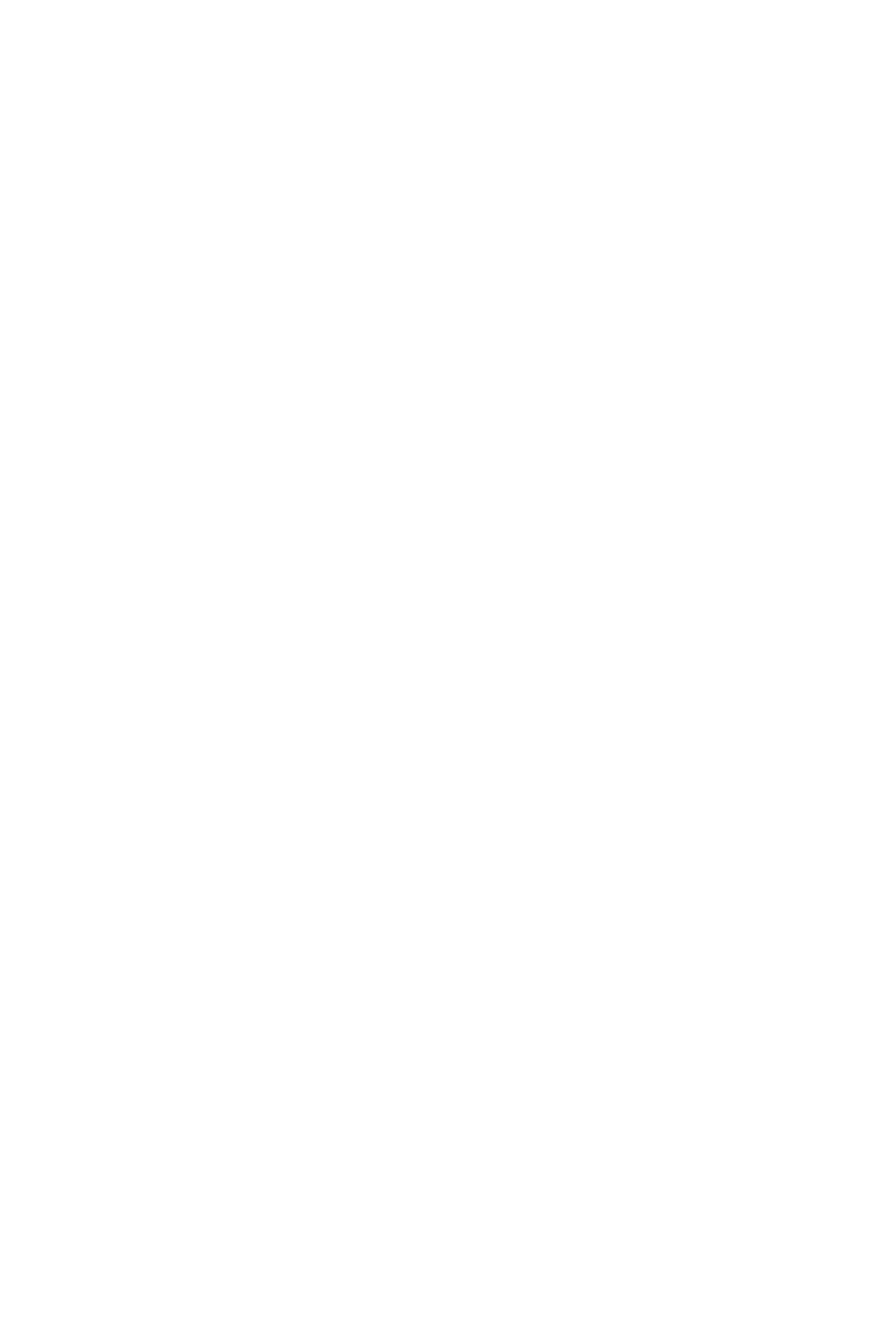
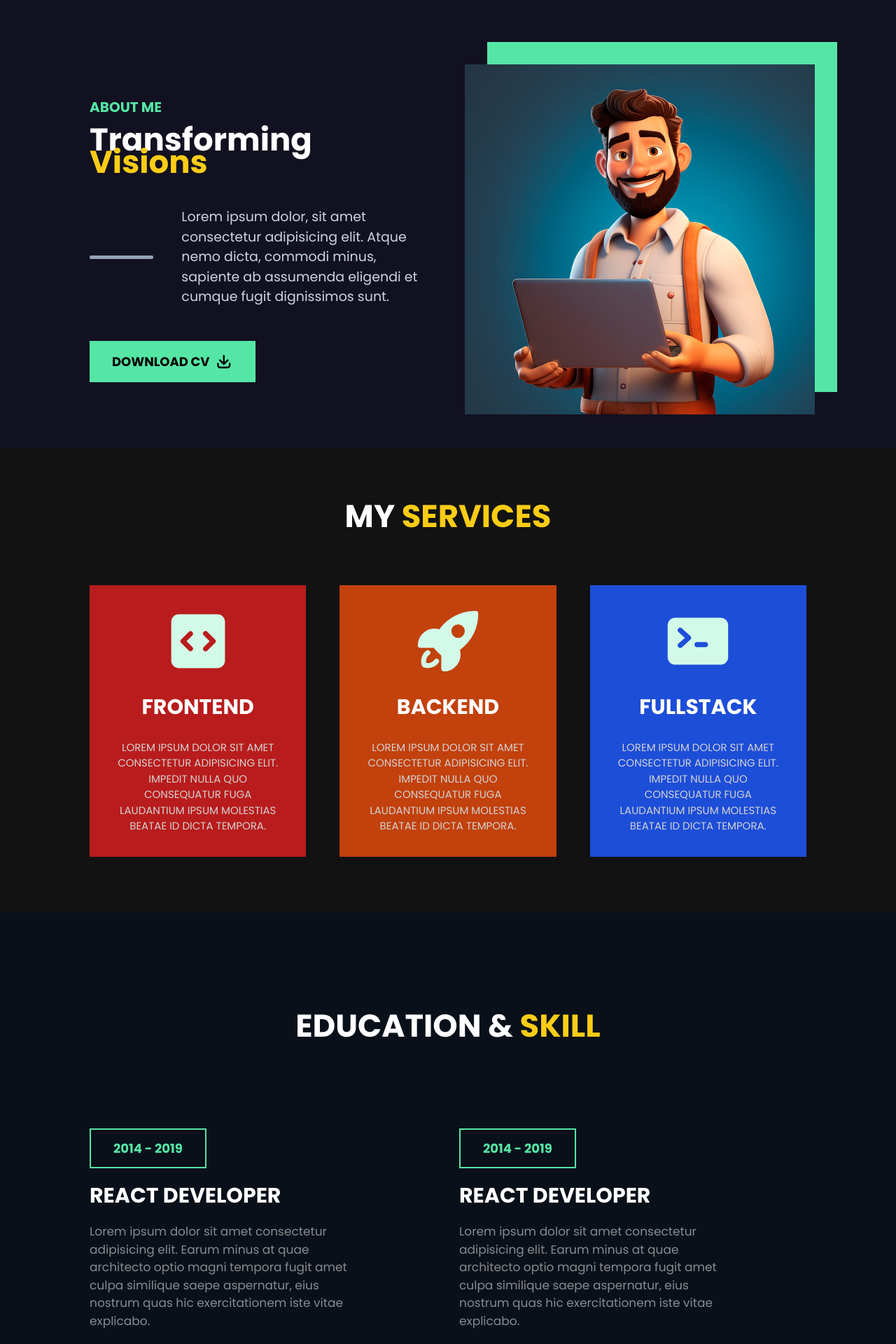
Before and after one commit to alirasouliwebdeveloper/Portfolio, a Next.js app: page / in a window 1280 px wide. Shown: the part 820-2740 px from the top of the page at 70% size. Before the commit the page ends 800 px from the top, so only its background shows below. Built offline with nearby package versions, Linux system fonts and the light colour scheme.

Commit message:
add some sections
Hero, Mobile nav,, projects, services, skills, skill item, skill language

```diff
--- a/app/Components/About.tsx
+++ b/app/Components/About.tsx
@@ -1,7 +1,47 @@
+import { ArrowDownTrayIcon } from "@heroicons/react/16/solid";
+import Image from "next/image";
 import React from "react";
 
 const About = () => {
-  return <div>About</div>;
+  return (
+    <div className="bg-[#121121] pb-[3rem] pt-[4rem] md:pt-[8rem] ">
+      <div className="grid grid-cols-1 md:grid-cols-2 w-[80%] mx-auto gap-[3rem] items-center">
+        <div>
+          <h1 className="uppercase text-[20px] font-bold text-[#55e6a5] mb-[1rem]">
+            About Me
+          </h1>
+          <h2 className="text-[25px] md:text-[35px] lg:text-[45px] md:leading[3rem] leading-[2rem] capitalize mb-[3rem] font-bold text-white">
+            Transforming <span className="text-yellow-400">Visions</span>
+          </h2>
+          <div className="mb-[3rem] flex items-center md:space-x-10">
+            <span className="w-[100px] hidden md:block h-[5px] bg-slate-400 rounded-sm"></span>
+            <p className="text-[19px] text-slate-300 w-[80%]">
+              Lorem ipsum dolor, sit amet consectetur adipisicing elit. Atque
+              nemo dicta, commodi minus, sapiente ab assumenda eligendi et
+              cumque fugit dignissimos sunt.
+            </p>
+          </div>
+          <button
+            className="px-[2rem] hover:bg-yellow-400 relative transition-all duration-200 py-[1rem] text-[18px]
+              font-bold uppercase bg-[#55e6a5] text-black flex items-center space-x-2"
+          >
+            <p>Download CV</p>
+            <ArrowDownTrayIcon className="w-[1.6rem] h-[1.7rem] text-black " />
+          </button>
+        </div>
+        <div className="lg:w-[500px] mx-auto md:mx-0 mt-[2rem] lg:mt-0 lg:h-[500px] w-[300px] h-[300px] relative">
+          <Image
+            src="/images/about.jpg"
+            alt="user"
+            layout="fill"
+            objectFit="contain"
+            className="relative z-[11] w-[100%] h-[100%] object-contain"
+          />
+          <div className="absolute w-[100%] h-[100%] z-[10] bg-[#55e6a5] top-[-2rem] right-[-2rem]"></div>
+        </div>
+      </div>
+    </div>
+  );
 };
 
 export default About;
--- a/app/Components/Hero.tsx
+++ b/app/Components/Hero.tsx
@@ -6,7 +6,7 @@ import { ArrowDownTrayIcon, PlayCircleIcon } from "@heroicons/react/16/solid";
 
 const Hero = () => {
   return (
-    <div className="h-[88vh] bg-[url('/images/banner.jpg')] bg-cover bg-center">
+    <div className="h-[88vh] bg-[url('/images/banner.jpg')] mt-[10vh] bg-cover bg-center">
       <Particle />
       <div className="w-[80%] grid-cols-1 mx-auto grid lg:grid-cols-2 gap-[3rem] h-[100%] items-center">
         <div>
--- a/app/Components/MobileNav.tsx
+++ b/app/Components/MobileNav.tsx
@@ -10,7 +10,7 @@ const MobileNav = ({ closeNav, nav }: Props) => {
   const navAnimation = nav ? "translate-x-0" : "translate-x-[-100%]";
   return (
     <div
-      className={`fixed ${navAnimation} transform transition-all duration-300 top-0 lef-0 right-0 bottom-0 z-[1000000] bg-[#09101a]`}
+      className={`fixed ${navAnimation} transform transition-all duration-300 top-0 lef-0 right-0 bottom-0 z-[10000] bg-[#09101a]`}
     >
       <div className="w-[100vw] h-[100vh] flex flex-col items-center justify-center">
         <div className="nav-link-mobile">HOME</div>
@@ -22,7 +22,7 @@ const MobileNav = ({ closeNav, nav }: Props) => {
       </div>
       <div
         onClick={closeNav}
-        className="absolute z-[1000000000] cursor-pointer top-[2rem] right-[2rem] w-[2rem] h-[2rem] text-yellow-400"
+        className="absolute z-[100000] cursor-pointer top-[2rem] right-[2rem] w-[2rem] h-[2rem] text-yellow-400"
       >
         <XMarkIcon />
       </div>
--- a/app/Components/Nav.tsx
+++ b/app/Components/Nav.tsx
@@ -7,7 +7,7 @@ interface Props {
 
 const Nav = ({ openNav }: Props) => {
   return (
-    <div className="w-[100] sticky z-[10000] top-0 h-[12vh] bg-[#141c27] shadow-md py-8">
+    <div className="w-[100%] fixed z-[1000] top-0 h-[12vh] bg-[#141c27] shadow-md">
       <div className="flex items-center justify-between w-[80%] mx-auto h-[100%]">
         <h1 className="flex-[0.6] cursor-pointer text-[25px] text-white font-bold">
           WEB
--- /dev/null
+++ b/app/Components/Projects.tsx
@@ -0,0 +1,13 @@
+import React from "react";
+
+const Projects = () => {
+  return (
+    <div className="bg-[#02050a] pt-[4rem] md:pt-[8rem] pb-[1rem]">
+      <h1 className="heading">
+        Pro<span className="text-yellow-400">Ject</span>
+      </h1>
+    </div>
+  );
+};
+
+export default Projects;
--- /dev/null
+++ b/app/Components/Services.tsx
@@ -0,0 +1,61 @@
+import {
+  CodeBracketSquareIcon,
+  CommandLineIcon,
+  RocketLaunchIcon,
+} from "@heroicons/react/20/solid";
+import React from "react";
+
+const Services = () => {
+  return (
+    <div className="bg-[#121212] pt-[4rem] md:pt-8rem] pb-[5rem]">
+      <p className="heading">
+        My <span className="text-yellow-400">Services</span>
+      </p>
+      <div className="grid grid-cols-1 md:grid-cols-2 lg:grid-cols-3 w-[80%] mx-auto items-center gap-[3rem] mt-[4rem] text-white">
+        <div>
+          <div className="bg-red-700 hover:scale-110 transform transition-all duration-300 hover:-rotate-6 uppercase font-semibold text-center p-[2rem]">
+            <CodeBracketSquareIcon className="w-[6rem] h-[6rem] mx-auto text-[#d3fae8]" />
+            <h1 className="text-[20px] md:text-[30px] mt-[1.5rem] mb-[1.5rem]">
+              FrontEnd
+            </h1>
+            <p className="text-[15px] text-[#d3d2d2] font-normal">
+              Lorem ipsum dolor sit amet consectetur adipisicing elit. Impedit
+              nulla quo consequatur fuga laudantium ipsum molestias beatae id
+              dicta tempora.
+            </p>
+          </div>
+        </div>
+
+        <div>
+          <div className="bg-orange-700 hover:scale-110 transform transition-all duration-300  uppercase font-semibold text-center p-[2rem]">
+            <RocketLaunchIcon className="w-[6rem] h-[6rem] mx-auto text-[#d3fae8]" />
+            <h1 className="text-[20px] md:text-[30px] mt-[1.5rem] mb-[1.5rem]">
+              Backend
+            </h1>
+            <p className="text-[15px] text-[#d3d2d2] font-normal">
+              Lorem ipsum dolor sit amet consectetur adipisicing elit. Impedit
+              nulla quo consequatur fuga laudantium ipsum molestias beatae id
+              dicta tempora.
+            </p>
+          </div>
+        </div>
+
+        <div>
+          <div className="bg-blue-700 hover:scale-110 transform transition-all duration-300 hover:rotate-6 uppercase font-semibold text-center p-[2rem]">
+            <CommandLineIcon className="w-[6rem] h-[6rem] mx-auto text-[#d3fae8]" />
+            <h1 className="text-[20px] md:text-[30px] mt-[1.5rem] mb-[1.5rem]">
+              Fullstack
+            </h1>
+            <p className="text-[15px] text-[#d3d2d2] font-normal">
+              Lorem ipsum dolor sit amet consectetur adipisicing elit. Impedit
+              nulla quo consequatur fuga laudantium ipsum molestias beatae id
+              dicta tempora.
+            </p>
+          </div>
+        </div>
+      </div>
+    </div>
+  );
+};
+
+export default Services;
--- /dev/null
+++ b/app/Components/Skills.tsx
@@ -0,0 +1,41 @@
+import React from "react";
+import SkillsItem from "./SkillsItem";
+import SkillsLanguage from "./SkillsLanguage";
+
+const Skills = () => {
+  return (
+    <div className="pt-[4rem] md:pt-[8rem] bp-[5rem] bg-[#09101a]">
+      <h1 className="heading">
+        Education & <span className="text-yellow-400">Skill</span>
+      </h1>
+      <div className="w-[80%] mx-auto pt-[4rem] md:pt-[8rem] grid grid-cols-1 md:grid-cols-2 gap-[2rem] items-center">
+        <div>
+          <SkillsItem title="React Developer" year="2014 - 2019" />
+          <SkillsItem title="Laravel Developer" year="2019 - 2023" />
+          <SkillsLanguage
+            skill1="html"
+            skill2="css"
+            skill3="css"
+            level1="w-[91%]"
+            level2="w-[88%]"
+            level3="w-[88%]"
+          />
+        </div>
+        <div>
+          <SkillsItem title="React Developer" year="2014 - 2019" />
+          <SkillsItem title="Laravel Developer" year="2019 - 2023" />
+          <SkillsLanguage
+            skill1="html"
+            skill2="css"
+            skill3="css"
+            level1="w-[91%]"
+            level2="w-[88%]"
+            level3="w-[88%]"
+          />
+        </div>
+      </div>
+    </div>
+  );
+};
+
+export default Skills;
--- /dev/null
+++ b/app/Components/SkillsItem.tsx
@@ -0,0 +1,26 @@
+import React from "react";
+
+interface Props {
+  title: string;
+  year: string;
+}
+
+const SkillsItem = ({ title, year }: Props) => {
+  return (
+    <div className="mb-[4rem] md:mb-[8rem]">
+      <span className="px-[2rem] text-[#55e6a5] py-[0.9rem] font-bold text-[18px] border-[2px] border-[#55e6a5]">
+        {year}
+      </span>
+      <h1 className="mt-[2rem] uppercase font-semibold mb-[1rem] text-[20px] sm:text-[25px] md:text-[30px] text-white">
+        {title}
+      </h1>
+      <p className="text-[#aaaaaa] font-normal w-[80%] text-[17px] opacity-80">
+        Lorem ipsum dolor sit amet consectetur adipisicing elit. Earum minus at
+        quae architecto optio magni tempora fugit amet culpa similique saepe
+        aspernatur, eius nostrum quas hic exercitationem iste vitae explicabo.
+      </p>
+    </div>
+  );
+};
+
+export default SkillsItem;
--- /dev/null
+++ b/app/Components/SkillsLanguage.tsx
@@ -0,0 +1,52 @@
+import React from "react";
+
+interface Props {
+  skill1: string;
+  skill2: string;
+  skill3: string;
+  level1: string;
+  level2: string;
+  level3: string;
+}
+
+const SkillsLanguage = ({
+  skill1,
+  skill2,
+  skill3,
+  level1,
+  level2,
+  level3,
+}: Props) => {
+  return (
+    <div>
+      <div className="relative mb-[3rem]">
+        <h1 className="p-5 w-[100%] uppercase bg-gray-800 rounded-sm text-white text-[20px] font-bold">
+          {skill1}
+        </h1>
+        <span
+          className={`${level1} bottom-0 h-[6px] absolute bg-[#55e6a5]`}
+        ></span>
+      </div>
+
+      <div className="relative mb-[3rem]">
+        <h1 className="p-5 w-[100%] uppercase bg-gray-800 rounded-sm text-white text-[20px] font-bold">
+          {skill2}
+        </h1>
+        <span
+          className={`${level2} bottom-0 h-[6px] absolute bg-[#55e6a5]`}
+        ></span>
+      </div>
+
+      <div className="relative mb-[3rem]">
+        <h1 className="p-5 w-[100%] uppercase bg-gray-800 rounded-sm text-white text-[20px] font-bold">
+          {skill3}
+        </h1>
+        <span
+          className={`${level3} bottom-0 h-[6px] absolute bg-[#55e6a5]`}
+        ></span>
+      </div>
+    </div>
+  );
+};
+
+export default SkillsLanguage;
--- a/app/HomePage.tsx
+++ b/app/HomePage.tsx
@@ -3,6 +3,10 @@ import React, { useState } from "react";
 import Nav from "./Components/Nav";
 import MobileNav from "./Components/MobileNav";
 import Hero from "./Components/Hero";
+import About from "./Components/About";
+import Services from "./Components/Services";
+import Skills from "./Components/Skills";
+import Projects from "./Components/Projects";
 
 const HomePage = () => {
   const [nav, setNav] = useState(false);
@@ -12,12 +16,16 @@ const HomePage = () => {
   return (
     <div className="overflow-x-hidden">
       <div>
-        {/* Navbar */}
         <MobileNav nav={nav} closeNav={closeNav} />
         <Nav openNav={openNav} />
-        {/* Hero Section */}
+
         <Hero />
-        <div className="relative z-[30] ">{/* About */}</div>
+        <div className="relative z-[30] ">
+          <About />
+          <Services />
+          <Skills />
+          <Projects />
+        </div>
       </div>
     </div>
   );
--- a/app/globals.css
+++ b/app/globals.css
@@ -17,4 +17,8 @@
     after:w-full after:scale-x-0 after:hover:scale-x-100 after:transition after:duration-300
     after:origin-center;
   }
+
+  .heading {
+    @apply text-center text-white text-[28px] sm:text-[33px] md:text-[45px] font-bold uppercase;
+  }
 }
```
